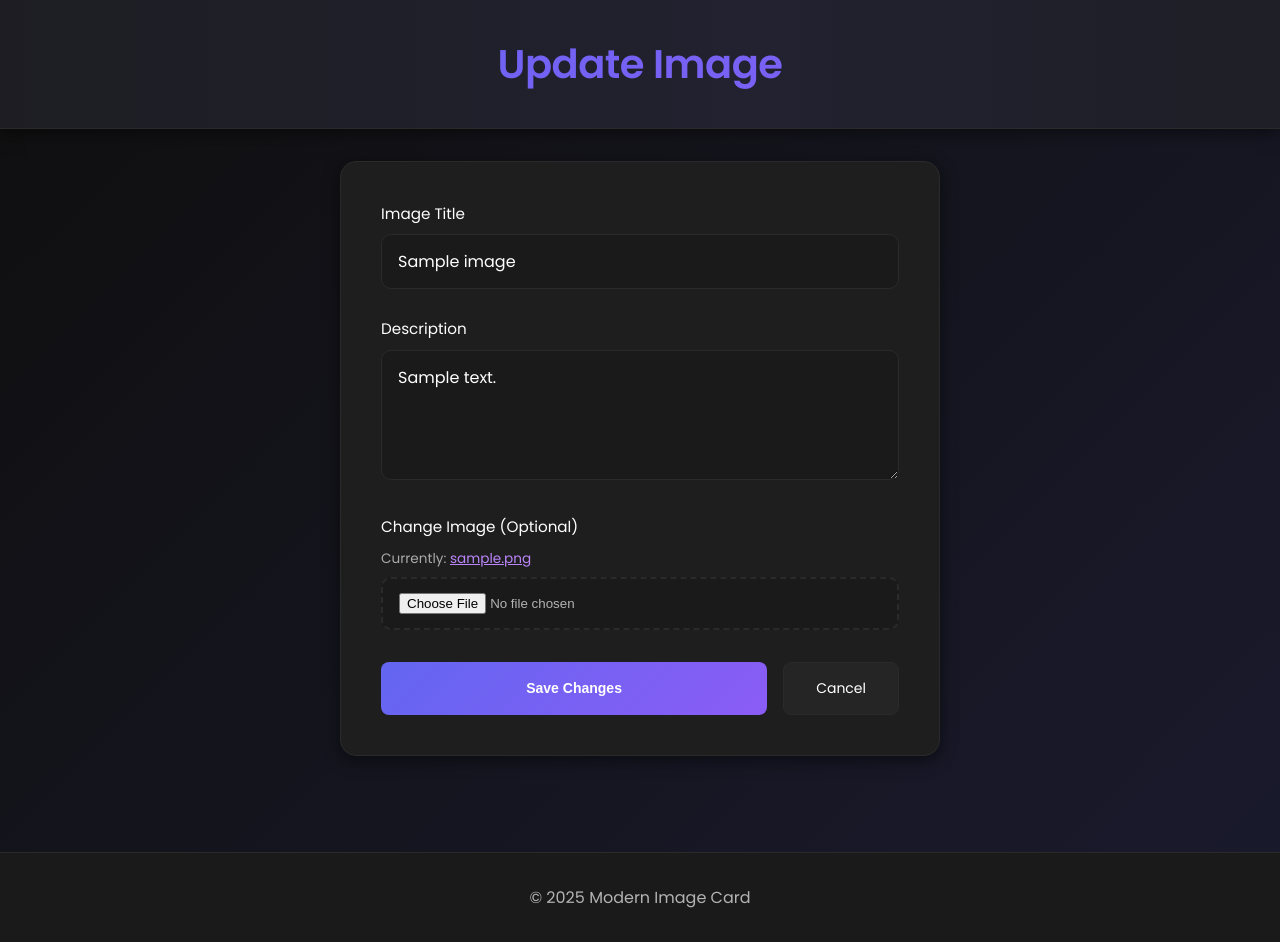
After one commit to tejash098/Django-Car-Image-Gallery, a Django app: page /update/1/ in a window 1280 px wide. The commit adds this page. Run offline with Django 5.2, Linux system fonts and the light colour scheme; tables that the repository leaves empty hold one stand-in row (values such as "Sample post").

Commit message:
feat: Implement initial Django app for image display, creation, update, and deletion with accompanying styles.

```diff
--- a/App1/urls.py
+++ b/App1/urls.py
@@ -5,4 +5,5 @@ urlpatterns = [
     path('', views.index, name='index'),
     path('form/', views.form, name='form'),
     path('delete/<int:image_id>/', views.delete_image, name='delete_image'),
+    path('update/<int:image_id>/', views.update_image, name='update_image'),
 ]
--- a/App1/views.py
+++ b/App1/views.py
@@ -1,4 +1,4 @@
-from django.shortcuts import render, HttpResponse
+from django.shortcuts import render, HttpResponse, get_object_or_404, redirect
 from .models import Image
 
 # Create your views here.
@@ -20,6 +20,18 @@ def form(request):
         return render(request, 'form.html')
 
 def delete_image(request, image_id):
-    image = Image.objects.get(id=image_id)
+    image = get_object_or_404(Image, id=image_id)
     image.delete()
-    return render(request, 'index.html', {'images': Image.objects.all()})
+    return redirect('index')
+    # return render(request, 'index.html', {'images': Image.objects.all()})
+
+def update_image(request, image_id):
+    image = get_object_or_404(Image, id=image_id)
+    if request.method == 'POST':
+        image.title = request.POST.get('title')
+        image.description = request.POST.get('description')
+        image.image = request.FILES.get('image')
+        image.save()
+        return redirect('index')
+    elif request.method == 'GET':
+        return render(request, 'update.html', {'image': image})
--- a/Static/style.css
+++ b/Static/style.css
@@ -1,7 +1,3 @@
-/* ========================================
-   MODERN DARK THEME CSS
-   ======================================== */
-
 :root {
   --bg-primary: #0f0f0f;
   --bg-secondary: #1a1a1a;
@@ -29,17 +25,14 @@
 }
 
 body {
-  font-family: 'Poppins', -apple-system, BlinkMacSystemFont, 'Segoe UI', sans-serif;
+  font-family: "Poppins", -apple-system, BlinkMacSystemFont, "Segoe UI",
+    sans-serif;
   background: linear-gradient(135deg, var(--bg-primary) 0%, #1a1a2e 100%);
   color: var(--text-primary);
   line-height: 1.6;
   min-height: 100vh;
   overflow-x: hidden;
 }
-
-/* ========================================
-   HEADER
-   ======================================== */
 
 header {
   background: var(--bg-secondary);
@@ -52,38 +45,45 @@ header {
 }
 
 header::before {
-  content: '';
+  content: "";
   position: absolute;
   top: 0;
   left: -100%;
   width: 200%;
   height: 100%;
-  background: linear-gradient(90deg, transparent, rgba(99, 102, 241, 0.1), transparent);
+  background: linear-gradient(
+    90deg,
+    transparent,
+    rgba(99, 102, 241, 0.1),
+    transparent
+  );
   animation: shimmer 3s infinite;
 }
 
 @keyframes shimmer {
-  to { left: 100%; }
+  to {
+    left: 100%;
+  }
 }
 
 header h1 {
   font-size: 2.5rem;
   font-weight: 600;
-  background: linear-gradient(135deg, var(--accent-primary), var(--accent-secondary));
+  background: linear-gradient(
+    135deg,
+    var(--accent-primary),
+    var(--accent-secondary)
+  );
   -webkit-background-clip: text;
   -webkit-text-fill-color: transparent;
   background-clip: text;
   letter-spacing: -0.5px;
 }
 
-/* ========================================
-   FORM ANCHOR / ADD BUTTON
-   ======================================== */
-
 .formAnc {
   display: flex;
   justify-content: center;
-  padding: 2rem 0;
+  padding: 1rem 0;
   margin: 0 auto;
 }
 
@@ -92,7 +92,11 @@ header h1 {
   align-items: center;
   gap: 0.5rem;
   padding: 0.875rem 2rem;
-  background: linear-gradient(135deg, var(--accent-primary), var(--accent-secondary));
+  background: linear-gradient(
+    135deg,
+    var(--accent-primary),
+    var(--accent-secondary)
+  );
   color: white;
   text-decoration: none;
   border-radius: 12px;
@@ -104,7 +108,7 @@ header h1 {
 }
 
 .formAnc a::before {
-  content: '+';
+  content: "+";
   font-size: 1.5rem;
   font-weight: 700;
 }
@@ -118,20 +122,15 @@ header h1 {
   transform: translateY(0);
 }
 
-/* ========================================
-   CONTAINER & GRID
-   ======================================== */
-
 .container {
   max-width: 1400px;
   margin: 0 auto;
-  padding: 2rem 1.5rem;
+  padding: 1rem 1rem;
   display: grid;
-  grid-template-columns: repeat(auto-fill, minmax(320px, 1fr));
+  grid-template-columns: repeat(auto-fill, minmax(380px, 1fr));
   gap: 2rem;
 }
 
-/* Override container styles when form-wrapper is present */
 .container:has(.form-wrapper) {
   display: flex;
   justify-content: center;
@@ -139,10 +138,6 @@ header h1 {
   min-height: calc(100vh - 300px);
   padding: 2rem;
 }
-
-/* ========================================
-   IMAGE CARDS
-   ======================================== */
 
 .image-card {
   background: var(--bg-card);
@@ -155,13 +150,17 @@ header h1 {
 }
 
 .image-card::before {
-  content: '';
+  content: "";
   position: absolute;
   top: 0;
   left: 0;
   right: 0;
   height: 4px;
-  background: linear-gradient(90deg, var(--accent-primary), var(--accent-secondary));
+  background: linear-gradient(
+    90deg,
+    var(--accent-primary),
+    var(--accent-secondary)
+  );
   transform: scaleX(0);
   transition: transform 0.3s ease;
 }
@@ -209,10 +208,6 @@ header h1 {
   -webkit-box-orient: vertical;
   overflow: hidden;
 }
-
-/* ========================================
-   CARD ACTIONS / BUTTONS
-   ======================================== */
 
 .card-actions {
   display: flex;
@@ -270,10 +265,6 @@ header h1 {
   transform: translateY(-2px);
 }
 
-/* ========================================
-   OVERLAY / MODAL
-   ======================================== */
-
 .overlay {
   display: none;
   position: fixed;
@@ -289,8 +280,12 @@ header h1 {
 }
 
 @keyframes fadeIn {
-  from { opacity: 0; }
-  to { opacity: 1; }
+  from {
+    opacity: 0;
+  }
+  to {
+    opacity: 1;
+  }
 }
 
 .overlay-close {
@@ -360,10 +355,6 @@ header h1 {
   line-height: 1.8;
 }
 
-/* ========================================
-   FORM STYLES
-   ======================================== */
-
 .form-wrapper {
   max-width: 600px;
   width: 100%;
@@ -398,7 +389,7 @@ header h1 {
   border: 1px solid var(--border-color);
   border-radius: 10px;
   color: var(--text-primary);
-  font-family: 'Poppins', sans-serif;
+  font-family: "Poppins", sans-serif;
   font-size: 1rem;
   transition: var(--transition);
 }
@@ -439,7 +430,11 @@ header h1 {
 
 .btn-submit {
   flex: 1;
-  background: linear-gradient(135deg, var(--accent-primary), var(--accent-secondary));
+  background: linear-gradient(
+    135deg,
+    var(--accent-primary),
+    var(--accent-secondary)
+  );
   color: white;
   padding: 0.875rem;
   font-weight: 600;
@@ -462,10 +457,6 @@ header h1 {
   border-color: var(--text-secondary);
 }
 
-/* ========================================
-   FOOTER
-   ======================================== */
-
 footer {
   background: var(--bg-secondary);
   text-align: center;
@@ -474,10 +465,6 @@ footer {
   border-top: 1px solid var(--border-color);
   color: var(--text-secondary);
 }
-
-/* ========================================
-   RESPONSIVE DESIGN
-   ======================================== */
 
 @media (max-width: 768px) {
   header h1 {
--- a/Template/index.html
+++ b/Template/index.html
@@ -23,7 +23,7 @@
           View
         </button>
 
-        <a href="#" class="btn btn-update">
+        <a href="{% url 'update_image' image.id %}" class="btn btn-update">
           Update
         </a>
 
--- /dev/null
+++ b/Template/update.html
@@ -0,0 +1,60 @@
+{% extends 'base.html' %}
+{% load static %}
+
+{% block title %}Update Image{% endblock %}
+{% block header %}Update Image{% endblock %}
+
+{% block content %}
+<div class="form-wrapper">
+    <form method="POST" enctype="multipart/form-data" class="modern-form">
+        {% csrf_token %}
+
+        <div class="form-group">
+            <label for="id_title">Image Title</label>
+            <input
+                type="text"
+                name="title"
+                id="id_title"
+                value="{{ image.title }}"
+                placeholder="Enter a catchy title..."
+                required
+            >
+        </div>
+
+        <div class="form-group">
+            <label for="id_description">Description</label>
+            <textarea
+                name="description"
+                id="id_description"
+                rows="4"
+                placeholder="Describe your image..."
+                required
+            >{{ image.description }}</textarea>
+        </div>
+
+        <div class="form-group">
+            <label for="id_image">Change Image (Optional)</label>
+
+            {% if image.image %}
+            <p style="font-size: 0.85rem; color: #aaaaaa; margin-bottom: 8px;">
+                Currently: <a href="{{ image.image.url }}" target="_blank" style="color: #bb86fc;">{{ image.image.name }}</a>
+            </p>
+            {% endif %}
+
+            <div class="file-upload-wrapper">
+                <input
+                    type="file"
+                    name="image"
+                    id="id_image"
+                    accept="image/*"
+                >
+            </div>
+        </div>
+
+        <div class="form-actions">
+            <button type="submit" class="btn btn-submit">Save Changes</button>
+            <a href="{% url 'index' %}" class="btn btn-secondary">Cancel</a>
+        </div>
+    </form>
+</div>
+{% endblock %}
```
